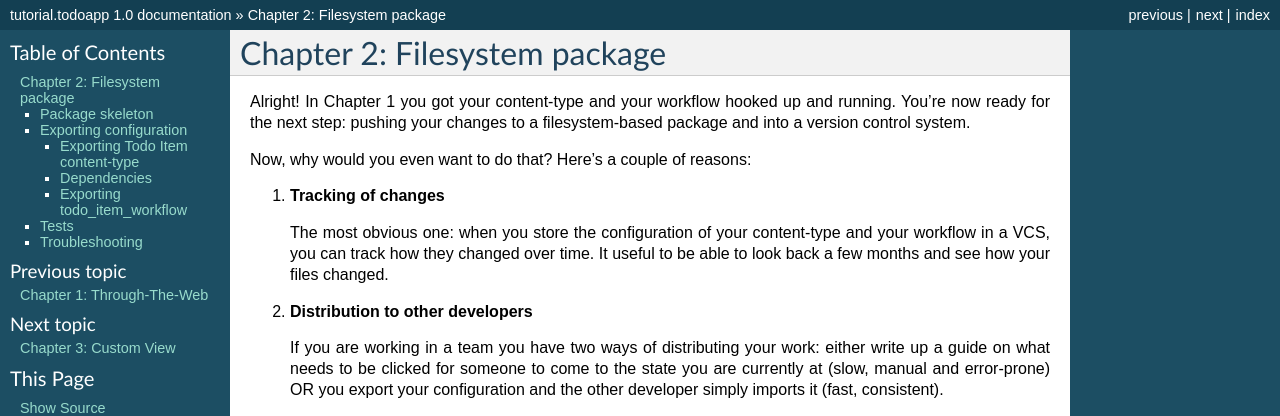
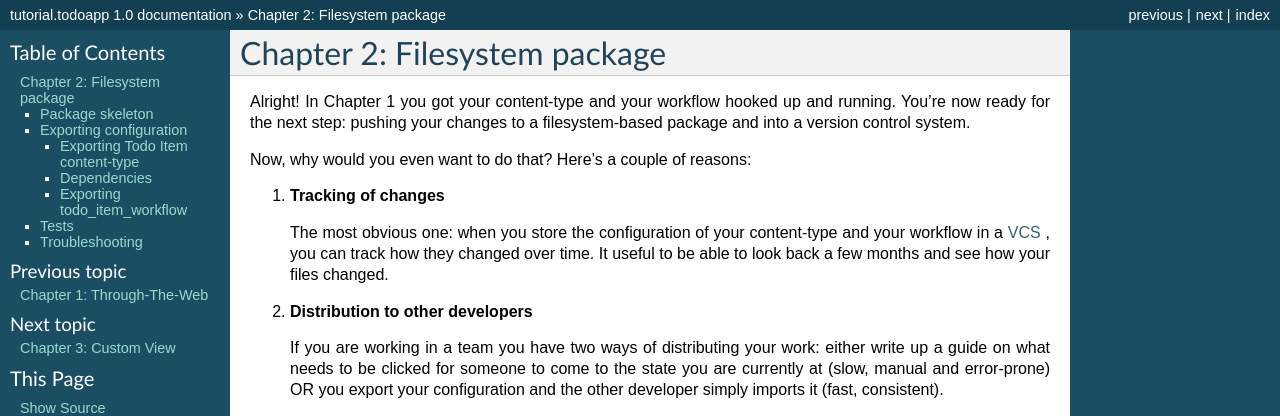
Before and after one commit to collective/tutorial.todoapp, a Sphinx documentation site: the page built from docs/chapter_2.rst, in a window 1280 px wide and 900 px high. Shown: the top 416 px of the window. Built offline with Sphinx 7.4.7, drawn with Linux system fonts in a browser that asks for light colours; part of the change alters nothing that is shown.

```diff
--- a/docs/chapter_2.rst
+++ b/docs/chapter_2.rst
@@ -22,7 +22,7 @@ Now, why would you even want to do that? Here's a couple of reasons:
 #. **Tracking of changes**
 
    The most obvious one: when you store the configuration of your content-type
-   and your workflow in a VCS, you can track how they changed over time. It
+   and your workflow in a `VCS <http://en.wikipedia.org/wiki/Revision_control>`_ , you can track how they changed over time. It
    useful to be able to look back a few months and see how your files changed.
 
 #. **Distribution to other developers**
```
